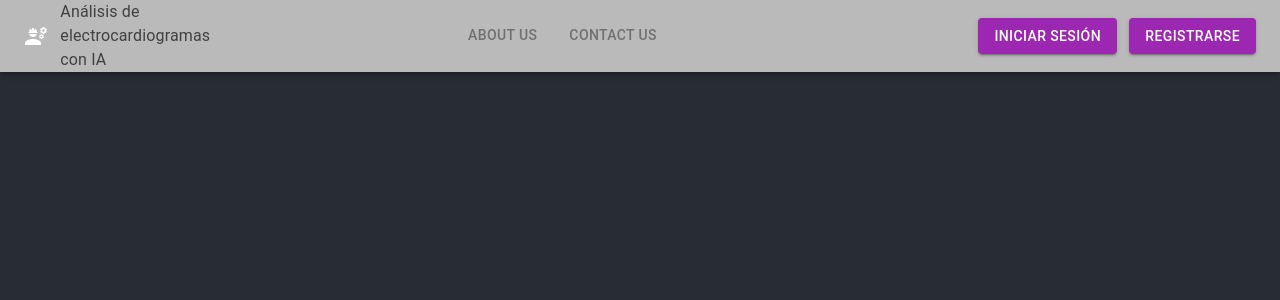
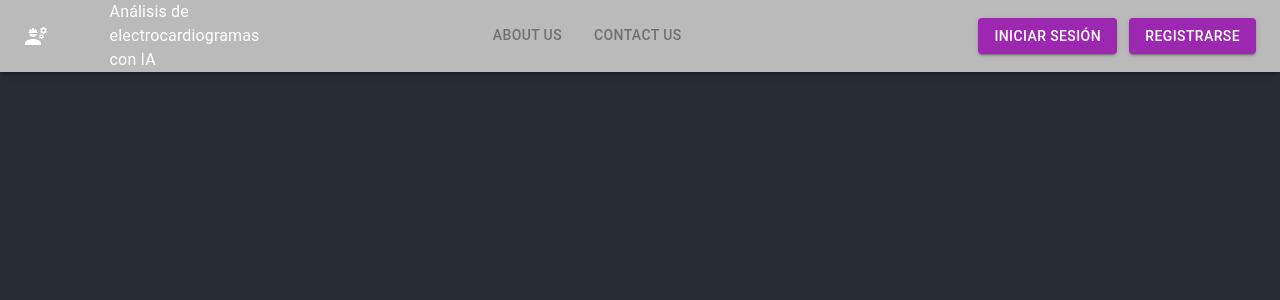
Before and after one commit to vcrb18/asdasd, a React (Create React App) app in the folder frontend/: page / in a window 1280 px wide. Shown: the top 300 px of the page. Built offline with nearby package versions, Linux system fonts and the light colour scheme.

Commit message:
navbar beta

```diff
--- a/frontend/src/components/DrawerComp.tsx
+++ b/frontend/src/components/DrawerComp.tsx
@@ -2,8 +2,22 @@ import React, { useState } from 'react'
 import { Drawer, List, ListItemButton, ListItemIcon, ListItemText, IconButton } from '@mui/material'
 import MenuIcon from '@mui/icons-material/Menu'
 
-const DrawerComp: React.FunctionComponent = () => {
+interface DrawerTabItems {
+  label: string
+}
+
+interface DrawerButtonItems {
+  label: string
+}
+
+interface DrawerCompProps {
+  tabs: DrawerTabItems[]
+  buttons: DrawerButtonItems[]
+}
+
+const DrawerComp: React.FC<DrawerCompProps> = (props) => {
   const [openDrawer, setOpenDrawer] = useState(false)
+  const tabsAndButtons = props.tabs.concat(props.buttons)
 
   return (
     <React.Fragment>
@@ -11,14 +25,19 @@ const DrawerComp: React.FunctionComponent = () => {
             onClose={() => { setOpenDrawer(false) }}
         >
             <List>
-                <ListItemButton>
-                    <ListItemIcon>
-                        <ListItemText>Login</ListItemText>
-                    </ListItemIcon>
-                </ListItemButton>
+                {
+                    tabsAndButtons.map((tab, index) => (
+                        <ListItemButton onClick={() => { setOpenDrawer(false) }} key={index}>
+                            <ListItemIcon>
+                                <ListItemText>{tab.label}</ListItemText>
+                            </ListItemIcon>
+                        </ListItemButton>
+
+                    ))
+                }
             </List>
         </Drawer>
-        <IconButton onClick={() => { setOpenDrawer(!openDrawer) }}>
+        <IconButton sx={{ color: '#e0e0e0', marginLeft: 'auto' }} onClick={() => { setOpenDrawer(!openDrawer) }}>
             <MenuIcon sx={{ marginLeft: 'auto' }} />
         </IconButton>
 
--- a/frontend/src/components/Header.tsx
+++ b/frontend/src/components/Header.tsx
@@ -23,7 +23,7 @@ interface ButtonProps {
 
 interface HeaderProps {
   tabs: TabProps[]
-  buttons?: ButtonProps[]
+  buttons: ButtonProps[]
 }
 
 const Header: React.FC<HeaderProps> = ({ tabs, buttons }) => {
@@ -40,22 +40,23 @@ const Header: React.FC<HeaderProps> = ({ tabs, buttons }) => {
             { isMatch
               ? (
                 <>
-                  <DrawerComp/>
-                  <Typography marginLeft={'1%'} className="ecg-title" variant="body1">
+                  {/* <Typography sx={{ fontSize: '1.2rem', paddingLeft: '10%' }}> */}
+                  <Typography className="ecg-title">
                     Análisis de electrocardiogramas con IA
                   </Typography>
-
+                  <DrawerComp tabs={tabs} buttons={buttons}/>
                 </>
                 )
               : (
                 <>
-                <Typography marginLeft={'1%'} className="ecg-title" variant="body1">
+                {/* <Typography sx={{ fontSize: '1.2rem', paddingLeft: '10%' }}> */}
+                <Typography className="ecg-title">
                     Análisis de electrocardiogramas con IA
                   </Typography>
                 <Tabs
+                sx={{ marginLeft: 'auto' }}
             textColor='inherit'
             className='tabs-text'
-            sx={{ marginLeft: 'auto' }}
             value={value}
             onChange={(e, value) => { setValue(value) }}
 
--- a/frontend/src/components/Tables.tsx
+++ b/frontend/src/components/Tables.tsx
@@ -4,6 +4,7 @@ import Table from '@mui/material/Table'
 import TableBody from '@mui/material/TableBody'
 import TableCell from '@mui/material/TableCell'
 import { TableContainer, TableHead, TablePagination, TableRow } from '@mui/material'
+import { dark } from '@mui/material/styles/createPalette'
 // Nombres de las columnas que tendremos que
 // obtener desde la base de datos
 
--- a/frontend/src/styles/Header.css
+++ b/frontend/src/styles/Header.css
@@ -7,7 +7,8 @@
     max-width: 7%;
     height: auto;
     text-align: left;
-    color: #404040;
+    font-size: 1.5rem;
+    padding-left: 5%;
 }
 
 .tabs-text {
```
